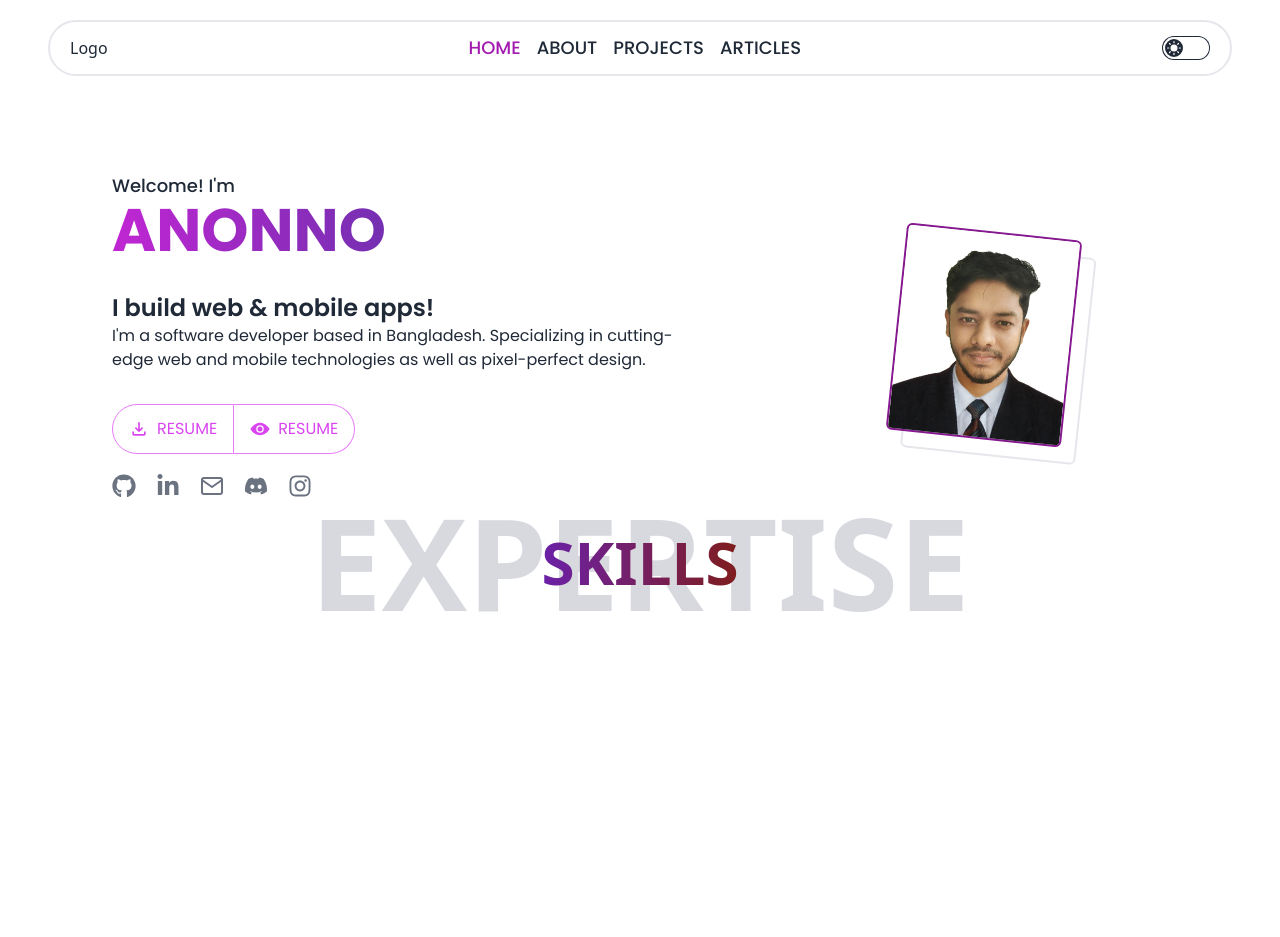
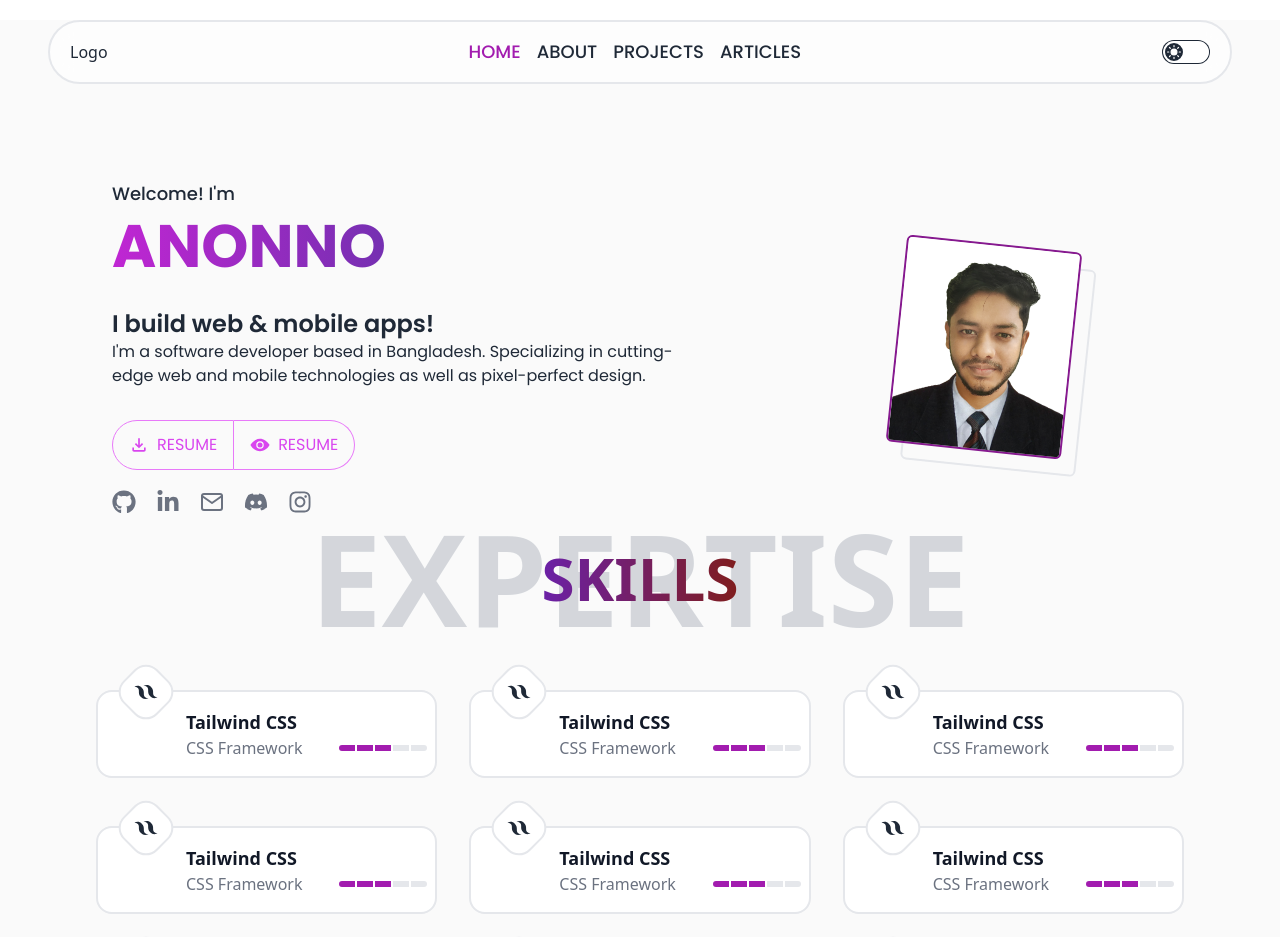
Before and after one commit to mranonno/my-portfolio, a React (Vite) app: page / in a window 1280 px wide. Shown: the top 937 px of the page. Before the commit the page ends 800 px from the top, so only its background shows below. Built offline with nearby package versions, Linux system fonts and the light colour scheme.

Commit message:
design skill card

```diff
--- a/src/components/HomePage/ExpertiseSkills.tsx
+++ b/src/components/HomePage/ExpertiseSkills.tsx
@@ -1,9 +1,21 @@
 import SectionTitle from "../Shared/SectionTitle";
+import SkillCard from "./SkillCard";
 
 const ExpertiseSkills = () => {
   return (
     <div>
       <SectionTitle />
+      <div className="grid grid-cols-3 gap-x-8 px-12 gap-y-12 my-12">
+        <SkillCard />
+        <SkillCard />
+        <SkillCard />
+        <SkillCard />
+        <SkillCard />
+        <SkillCard />
+        <SkillCard />
+        <SkillCard />
+        <SkillCard />
+      </div>
     </div>
   );
 };
--- a/src/components/HomePage/IntroduceMySelf.tsx
+++ b/src/components/HomePage/IntroduceMySelf.tsx
@@ -8,7 +8,7 @@ const IntroduceMySelf = () => {
   return (
     <div className="flex justify-between items-center mt-24 px-16">
       <div className="font-poppins flex-[0.75]">
-        <h3 className="font-medium text-lg">Welcome! I'm</h3>
+        <h3 className="font-medium text-lg mb-2">Welcome! I'm</h3>
         <h1 className="text-6xl font-bold bg-gradient-to-r from-fuchsia-600 to-blue-900 text-transparent bg-clip-text">
           ANONNO
         </h1>
--- /dev/null
+++ b/src/components/HomePage/SkillCard.tsx
@@ -0,0 +1,26 @@
+import { RiTailwindCssFill } from "react-icons/ri";
+
+const SkillCard = () => {
+  return (
+    <div className="flex bg-white py-4 gap-8 px-2 border-2 rounded-2xl ">
+      <div className="min-w-12 min-h-12 max-w-12 max-h-12 justify-center items-center flex border-2 rounded-2xl -translate-y-10 translate-x-4 rotate-45 bg-white top-0 relative">
+        <RiTailwindCssFill size={24} />
+      </div>
+      <div className="flex-1">
+        <h3 className="text-gray-900 text-lg font-semibold">Tailwind CSS</h3>
+        <div className="flex justify-between items-center gap-4">
+          <p className="text-gray-500">CSS Framework</p>
+          <div className="flex gap-[2px]">
+            <div className="border-[3px] border-fuchsia-700 rounded-l-full w-4 h-1"></div>
+            <div className="border-[3px] w-4 h-1 border-fuchsia-700 "></div>
+            <div className="border-[3px] w-4 h-1 border-fuchsia-700 "></div>
+            <div className="border-[3px] w-4 h-1"></div>
+            <div className="border-[3px] w-4 h-1 rounded-r-full"></div>
+          </div>
+        </div>
+      </div>
+    </div>
+  );
+};
+
+export default SkillCard;
--- a/src/components/Shared/Navbar.tsx
+++ b/src/components/Shared/Navbar.tsx
@@ -43,7 +43,7 @@ const Navbar = () => {
     </>
   );
   return (
-    <div className="flex justify-between items-center border-2 rounded-full py-3 px-5 mt-5 sticky">
+    <div className="flex justify-between items-center border-2  rounded-full py-4 px-5 mt-5 top-5 bg-white bg-opacity-60 sticky z-50 backdrop-blur-md">
       <div>Logo</div>
       <div>
         <ul className="flex gap-4">{navOptions}</ul>
--- a/src/layout/Main.tsx
+++ b/src/layout/Main.tsx
@@ -4,7 +4,7 @@ import Navbar from "../components/Shared/Navbar";
 
 const Main = () => {
   return (
-    <div className="px-12">
+    <div className="px-12 relative">
       <Navbar />
       <Outlet />
       {/* <Footer /> */}
--- a/src/main.tsx
+++ b/src/main.tsx
@@ -6,7 +6,7 @@ import { router } from "./routes/Router.tsx";
 
 createRoot(document.getElementById("root")!).render(
   <StrictMode>
-    <div className="max-w-screen-xl mx-auto">
+    <div className="max-w-screen-xl mx-auto bg-[#FAFAFA]">
       <RouterProvider router={router} />
     </div>
   </StrictMode>
```
